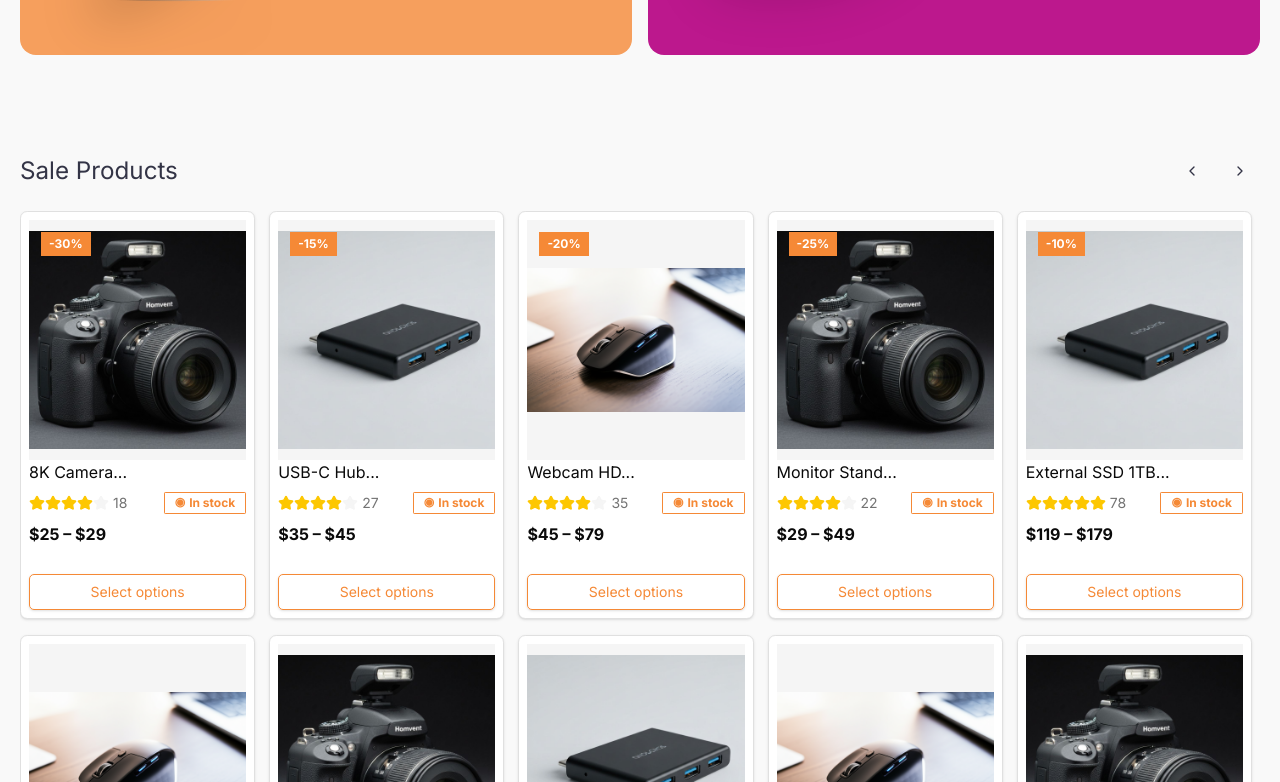
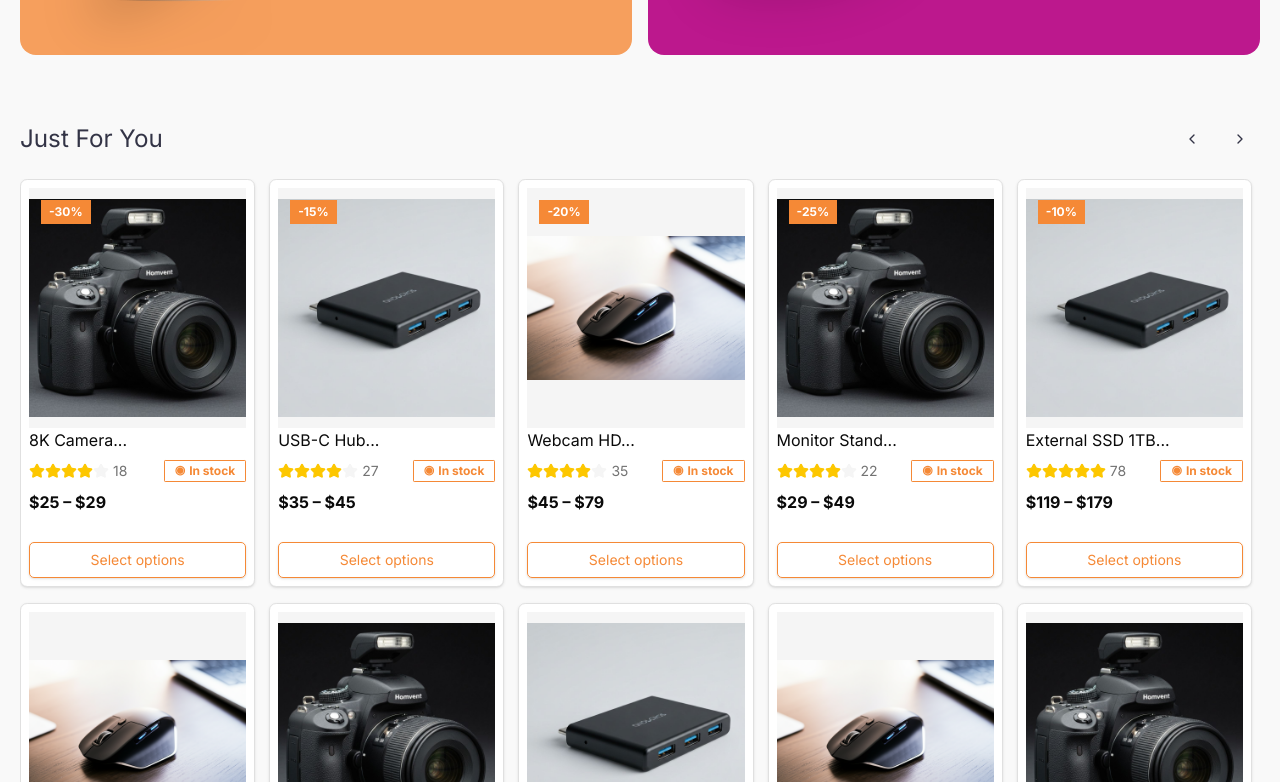
Before and after one commit to Webtricker/cellsdeal-front-end, a Next.js app: page / in a window 1280 px wide. Shown: the part 1538-2320 px from the top of the page. Built offline with nearby package versions, Linux system fonts and the light colour scheme.

Commit message:
before modifying the code

```diff
--- a/src/app/(public pages)/(home)/components/JustForYou.tsx
+++ b/src/app/(public pages)/(home)/components/JustForYou.tsx
@@ -7,8 +7,8 @@ import Container from '@/sharedComponets/wrapper/Container';
 function JustForYou() {
   return (
     <section className='w-full section-bottom-speacing'>
-      <Container className='py-8'>
-        <ProductSliderSection title='Sale Products' data={accessoriesData} slidesPerView={5} rows={2}>
+      <Container className=''>
+        <ProductSliderSection title='Just For You' data={accessoriesData} slidesPerView={5} rows={2}>
           {(product) => (
             <ProductCard
               variant='default'
```
Also changed, not shown: src/app/(public pages)/(home)/components/HomeBanner.tsx (+7 -0 lines).
